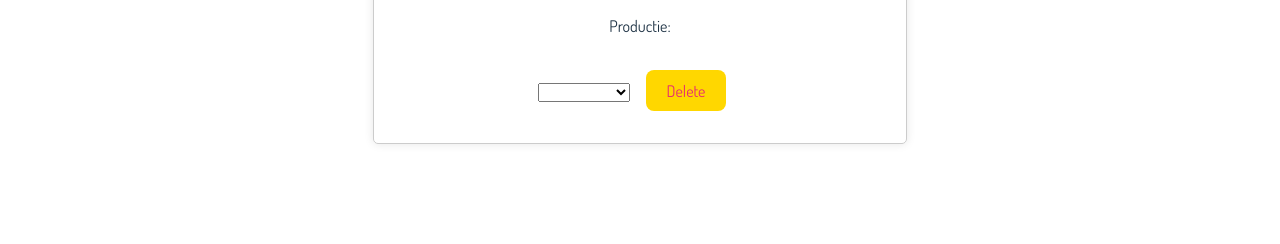
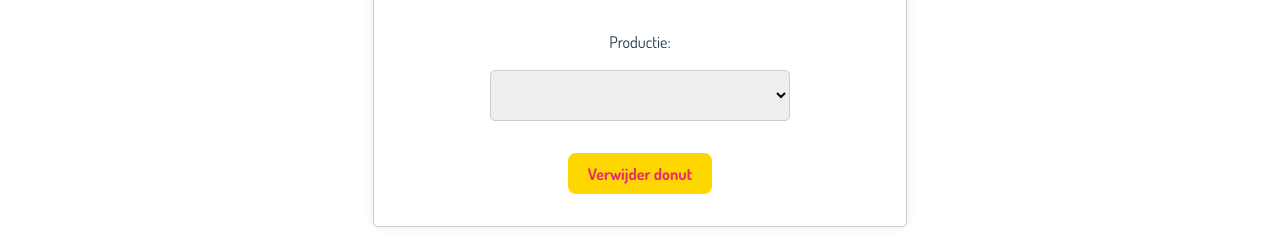
Before and after one commit to LaurenVD/development5-eindbaas-frontend, a Vue app: page /details/1 in a window 1280 px wide. Shown: the part 572-816 px from the top of the page. Built offline with nearby package versions, Linux system fonts and the light colour scheme; no server answers; sample sign-in values are in the browser's storage; a web font is replaced by a local one.

Commit message:
style: change selector and button on detail page

```diff
--- a/src/components/GalleryDetail.vue
+++ b/src/components/GalleryDetail.vue
@@ -89,7 +89,7 @@
             .then(data => {
                 console.log(data)
                 //go to gallery page
-                window.location.href = '/gallery.html'
+                window.location.href = '/gallery'
             })
     }
 
@@ -108,7 +108,7 @@
                     <option value="In productie">In productie</option>
                     <option value="Gereed">Gereed</option>
                 </select>
-                <button @click="deleteDonut" class="btn btn--lemon">Delete</button>
+                <button @click="deleteDonut" class="btn btn--lemon">Verwijder donut</button>
                  </div>
         </div>
 </template>
@@ -126,7 +126,8 @@
     border: 1px solid #ccc;
     border-radius: 5px;
     box-shadow: 0 0 10px rgba(0, 0, 0, 0.1);
-    margin-top: 1rem;
+    margin-top: 2rem;
+    margin-bottom: 2rem;
 }
 
 .donut__text {
@@ -137,6 +138,14 @@
     width: 200px;
     height: 200px;
     object-fit: cover;
+}
+
+select {
+    width: 100%;
+    padding: 1rem;
+    border: 1px solid #ccc;
+    border-radius: 5px;
+    margin-bottom: 1rem;
 }
 
 .btn {
@@ -150,7 +159,7 @@
 }
 
 .btn--lemon {
-    font-weight: medium;
+    font-weight: bolder;
     color: var(--strawberry);
     background-color: var(--lemon);
 }
```
